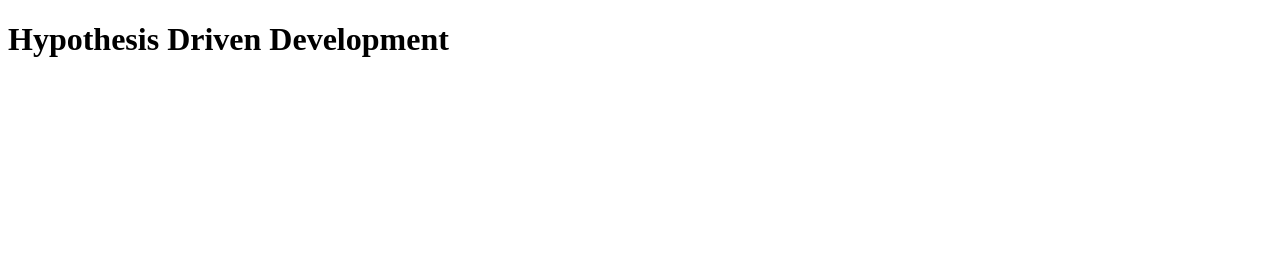
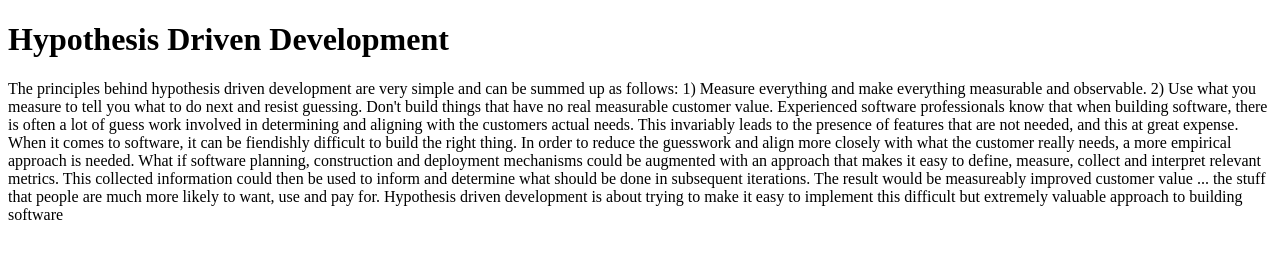
Before and after one commit to hypothesis-driven-development/hypothesis-driven-development.github.io, a plain HTML site: page index.html in a window 1280 px wide. Drawn offline with Linux system fonts and the light colour scheme.

Commit message:
added simple summary

```diff
--- a/index.html
+++ b/index.html
@@ -7,5 +7,21 @@
 </head>
 <body>
     <h1>Hypothesis Driven Development</h1>
+    <p>
+
+The principles behind hypothesis driven development are very simple and can be summed up as follows:
+
+1) Measure everything and make everything measurable and observable.
+
+2) Use what you measure to tell you what to do next and resist guessing. Don't build things that have no real measurable customer value.
+
+Experienced software professionals know that when building software, there is often a lot of guess work involved in determining and aligning with the customers actual needs. This invariably leads to the presence of features that are not needed, and this at great expense. When it comes to software, it can be fiendishly difficult to build the right thing.
+
+In order to reduce the guesswork and align more closely with what the customer really needs, a more empirical approach is needed.
+
+What if software planning, construction and deployment mechanisms could be augmented with an approach that makes it easy to define, measure, collect and interpret relevant metrics. This collected information could then be used to inform and determine what should be done in subsequent iterations. The result would be measureably improved customer value ... the stuff that people are much more likely to want, use and pay for.
+
+Hypothesis driven development is about trying to make it easy to implement this difficult but extremely valuable approach to building software
+    </p>
 </body>
 </html>
```
